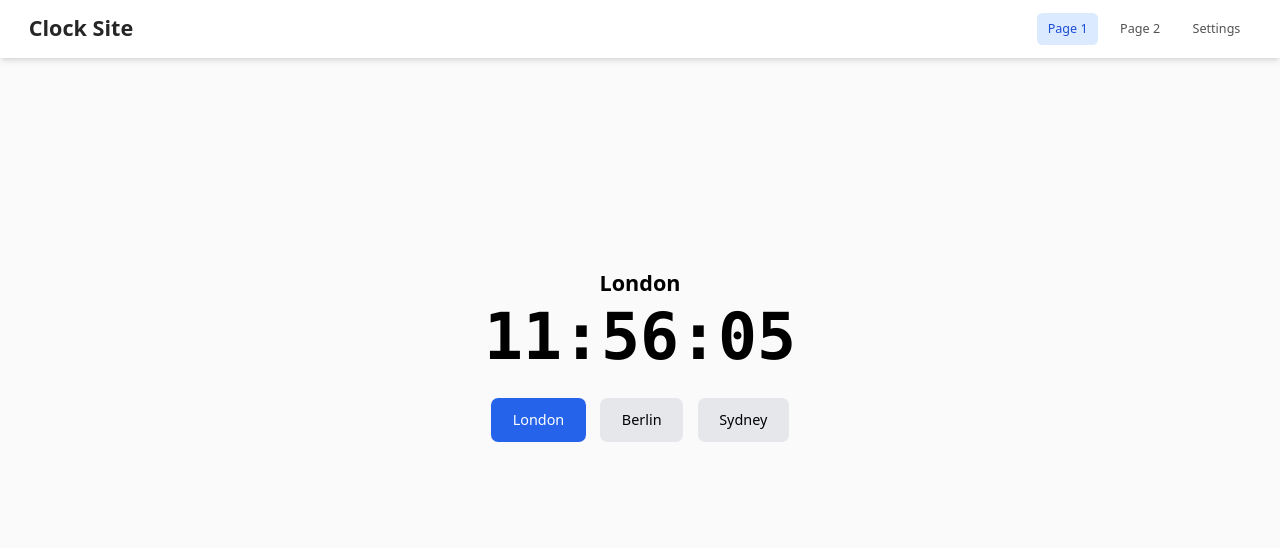
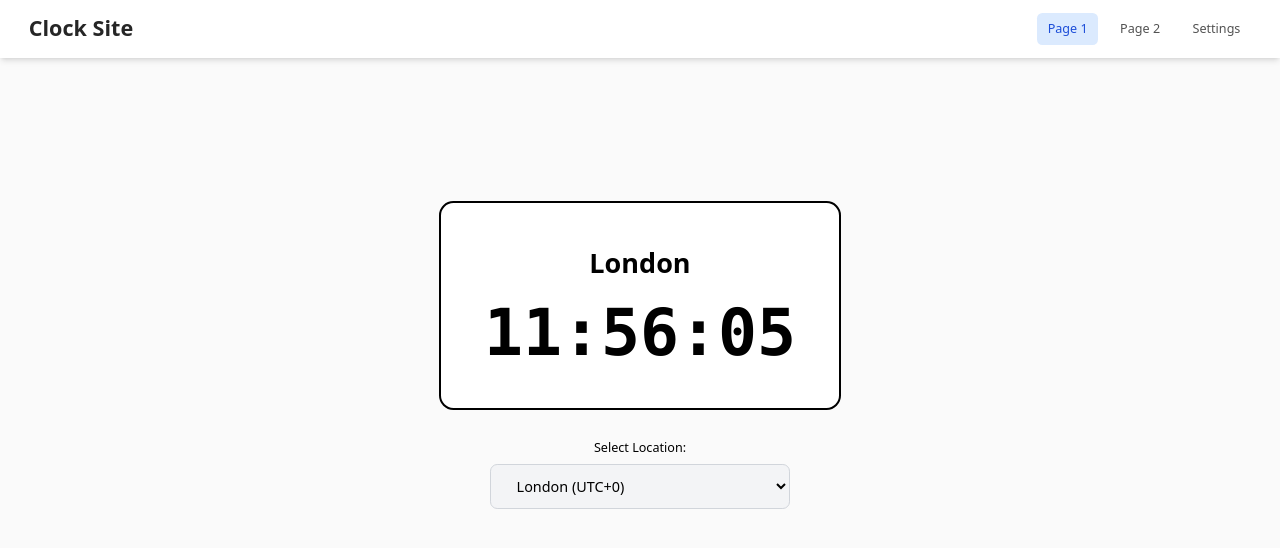
Before and after one commit to tobyhogan/react-clock-site, a React (Vite) app: page /page1 in a window 1280 px wide. Shown: the top 548 px of the page. Built offline with nearby package versions, Linux system fonts and the light colour scheme.

Commit message:
version 1.0.6

```diff
--- a/src/1-components-&-utilities/2-page-specific/1-page1/2-components/Component1.tsx
+++ b/src/1-components-&-utilities/2-page-specific/1-page1/2-components/Component1.tsx
@@ -4,12 +4,13 @@ interface TimeServer {
   name: string;
   city: string;
   timezone: string;
+  utcOffset: string;
 }
 
 const timeServers: TimeServer[] = [
-  { name: 'London', city: 'London', timezone: 'Europe/London' },
-  { name: 'Berlin', city: 'Berlin', timezone: 'Europe/Berlin' },
-  { name: 'Sydney', city: 'Sydney', timezone: 'Australia/Sydney' },
+  { name: 'London', city: 'London', timezone: 'Europe/London', utcOffset: 'UTC+0' },
+  { name: 'Berlin', city: 'Berlin', timezone: 'Europe/Berlin', utcOffset: 'UTC+1' },
+  { name: 'Sydney', city: 'Sydney', timezone: 'Australia/Sydney', utcOffset: 'UTC+11' },
 ];
 
 const Clock = () => {
@@ -39,29 +40,40 @@ const Clock = () => {
 
   return (
     <div className="flex flex-col items-center justify-center min-h-[60vh] gap-8">
+      {/* Raised Clock Widget */}
+      <div className="bg-white dark:bg-gray-800 border-2 border-black rounded-2xl p-12 min-w-[400px]">
+
         <div className="text-center">
-        <h2 className="text-2xl font-semibold mb-2 dark:text-white">
+
+          <h2 className="text-3xl font-semibold mb-6 dark:text-white">
             {selectedServer.city}
           </h2>
           <div className="text-7xl font-bold font-mono dark:text-white">
             {displayTime}
           </div>
         </div>
+      </div>
 
-      <div className="flex gap-4">
+      {/* Location Dropdown */}
+      <div className="flex flex-col items-center gap-2">
+        <label htmlFor="timezone-select" className="text-sm font-medium dark:text-white">
+          Select Location:
+        </label>
+        <select
+          id="timezone-select"
+          value={selectedServer.name}
+          onChange={(e) => {
+            const server = timeServers.find((s) => s.name === e.target.value);
+            if (server) setSelectedServer(server);
+          }}
+          className="px-6 py-3 rounded-lg font-medium bg-gray-100 dark:bg-gray-700 dark:text-white border border-gray-300 dark:border-gray-600 focus:outline-none focus:ring-2 focus:ring-blue-500 cursor-pointer min-w-[300px]"
+        >
           {timeServers.map((server) => (
-          <button
-            key={server.name}
-            onClick={() => setSelectedServer(server)}
-            className={`px-6 py-3 rounded-lg font-medium transition-all ${
-              selectedServer.name === server.name
-                ? 'bg-blue-600 text-white'
-                : 'bg-gray-200 dark:bg-gray-700 dark:text-white hover:bg-gray-300 dark:hover:bg-gray-600'
-            }`}
-          >
-            {server.city}
-          </button>
+            <option key={server.name} value={server.name}>
+              {server.city} ({server.utcOffset})
+            </option>
           ))}
+        </select>
       </div>
     </div>
   );
```
Lines whose indentation alone changed are shown as unchanged.
